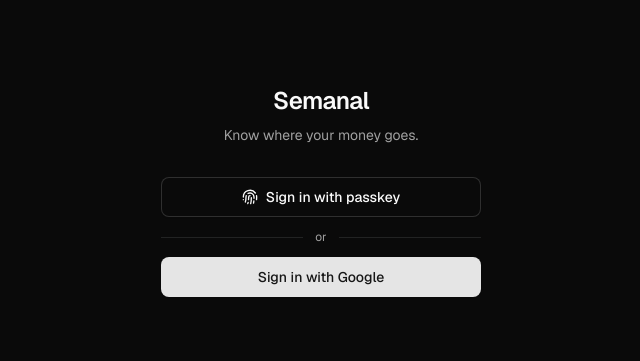
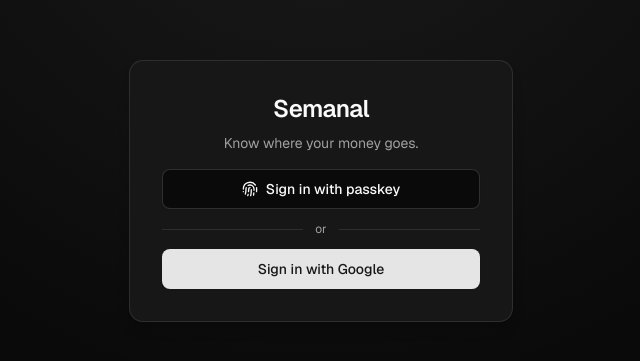
Before and after one commit to ezeramirez123/finance-tracker, a Next.js app: page /signin in a window 1280 px wide. Shown: the part 209-570 px from the top of the page, without its empty margins (319-959 px from the left). Built offline with nearby package versions, Linux system fonts and the light colour scheme; no server answers.

Commit message:
Redesign sign-in page as a centered card
Wraps the logo, tagline, and both sign-in options in a Card with a subtle
radial gradient background instead of bare centered content.

```diff
--- a/src/app/signin/page.tsx
+++ b/src/app/signin/page.tsx
@@ -2,6 +2,7 @@
 
 import { auth, signIn } from "@/lib/auth";
 import { Button } from "@/components/ui/button";
+import { Card, CardHeader, CardTitle, CardDescription, CardContent } from "@/components/ui/card";
 import { PasskeySigninButton } from "@/components/passkey-signin-button";
 
 export default async function SignInPage() {
@@ -11,15 +12,17 @@
   }
 
   return (
-    <div className="flex flex-1 flex-col items-center justify-center gap-8 px-4">
-      <div className="flex flex-col items-center gap-2 text-center">
-        <h1 className="text-2xl font-semibold tracking-tight">Semanal</h1>
-        <p className="text-sm text-muted-foreground">
-          Know where your money goes.
-        </p>
-      </div>
-      <div className="flex w-full max-w-xs flex-col gap-3">
-        <PasskeySigninButton />
+    <div className="flex flex-1 items-center justify-center bg-[radial-gradient(circle_at_top,color-mix(in_srgb,var(--primary)_8%,transparent),transparent_60%)] px-4 py-12">
+      <Card className="w-full max-w-sm py-8 shadow-lg">
+        <CardHeader className="flex-col gap-2 px-8 text-center">
+          <CardTitle className="text-2xl font-semibold tracking-tight text-foreground">
+            Semanal
+          </CardTitle>
+          <CardDescription>Know where your money goes.</CardDescription>
+        </CardHeader>
+        <CardContent className="px-8">
+          <div className="flex flex-col gap-3">
+            <PasskeySigninButton className="w-full" />
             <div className="flex items-center gap-3 text-xs text-muted-foreground">
               <div className="h-px flex-1 bg-border" />
               or
@@ -36,6 +39,8 @@
               </Button>
             </form>
           </div>
+        </CardContent>
+      </Card>
     </div>
   );
 }
--- a/src/components/passkey-signin-button.tsx
+++ b/src/components/passkey-signin-button.tsx
@@ -8,7 +8,7 @@
 
 import { Button } from "@/components/ui/button";
 
-export function PasskeySigninButton() {
+export function PasskeySigninButton({ className }: { className?: string }) {
   const router = useRouter();
   const [loading, setLoading] = useState(false);
 
@@ -41,7 +41,13 @@
   }
 
   return (
-    <Button onClick={handleClick} disabled={loading} variant="outline" size="lg">
+    <Button
+      onClick={handleClick}
+      disabled={loading}
+      variant="outline"
+      size="lg"
+      className={className}
+    >
       <Fingerprint className="size-4" />
       {loading ? "Signing in..." : "Sign in with passkey"}
     </Button>
```
Lines whose indentation alone changed are shown as unchanged.
